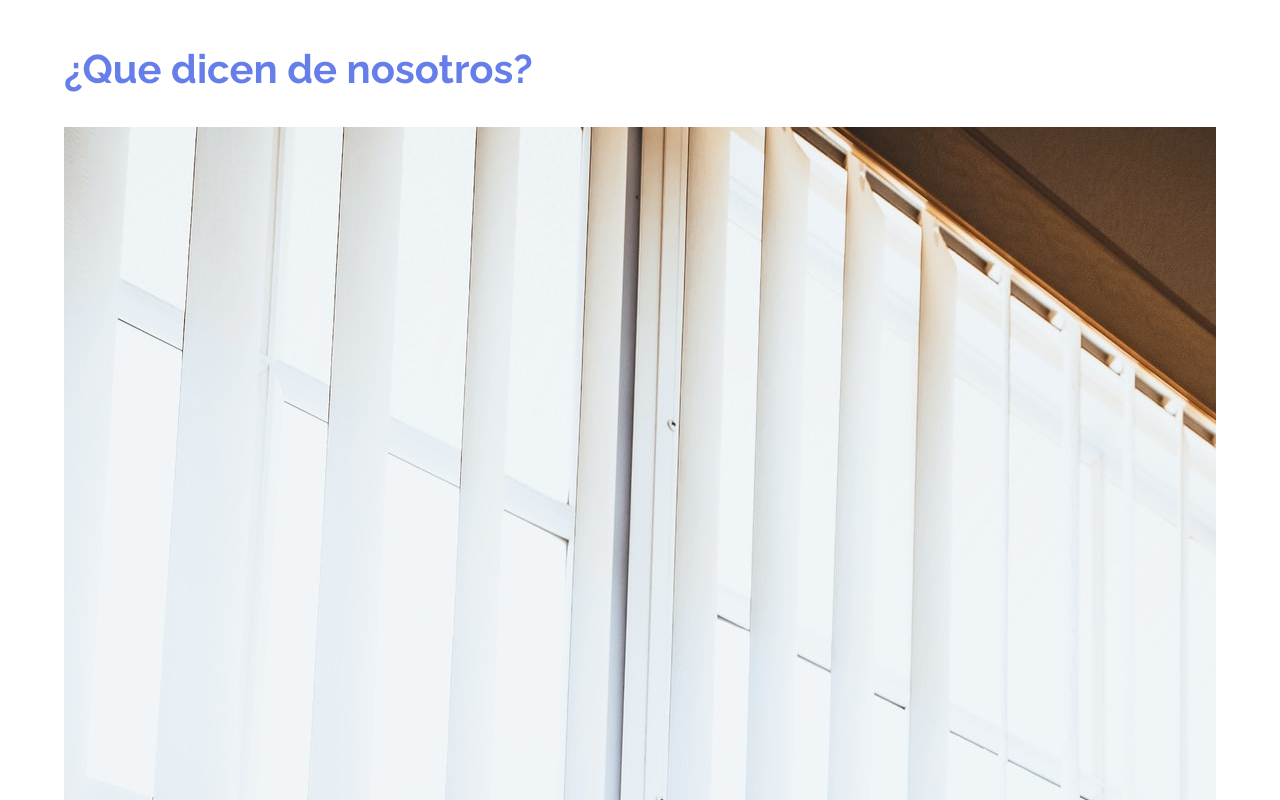
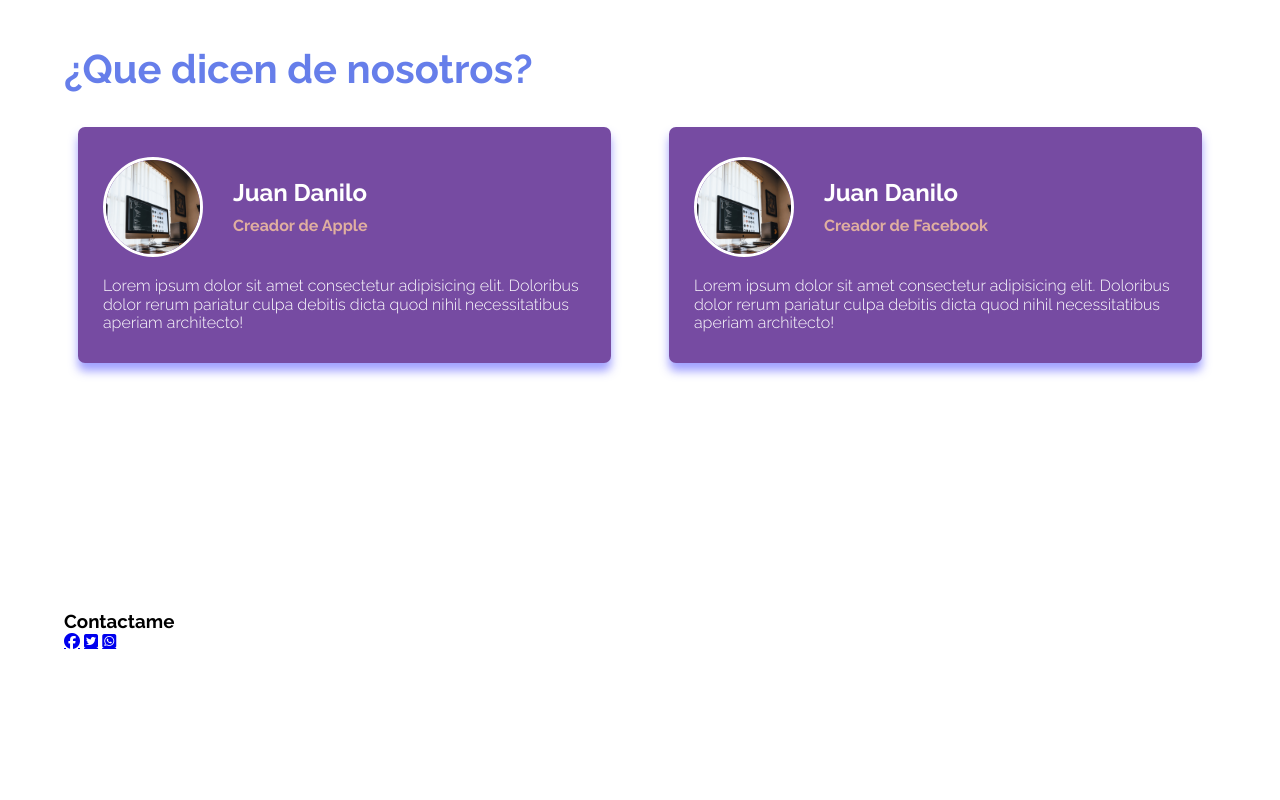
Before and after one commit to J-Danilo0/Portafolio-de-prueba, a plain HTML site: page index.html in a window 1280 px wide. Shown: the part 3180-3980 px from the top of the page. After the commit the page ends 3911 px from the top, so only its background shows below. Drawn offline with Linux system fonts and the light colour scheme.

Commit message:
maquetando la sección de testimonios

```diff
--- a/css/estilos.css
+++ b/css/estilos.css
@@ -246,3 +246,55 @@ body {
     margin-top: 10px;
     font-size: 30px;
 }
+
+/*Testimony*/
+
+.testimony__grid{
+   width: 100%;
+   display: grid;
+   grid-template-columns: 1fr 1fr;
+   grid-gap: 30px;
+}
+
+.testimony__item{
+    width: 95%;
+    margin: 0 auto;
+    background: var(--color-secundary);
+    box-shadow: 0px 8px 10px rgba(66, 66, 666, .5);
+    border-radius: 7px;
+    padding: 7px;
+    padding: 30px 25px;
+    color: #fff;
+    margin-bottom: 50px;
+}
+
+.testimony__person{
+    display: flex;
+    align-items: center;
+    margin-bottom: 20px;
+}
+
+.testimony__img{
+    width: 100px;
+    min-width: 100px;
+    height: 100px;
+    object-fit: cover;
+    object-position: top;
+    border-radius: 50%;
+    border: 3px solid #fff;
+    margin-right: 30px;
+}
+
+.testimony__name{
+    font-size: 1.5rem;
+    margin-bottom: 10px;
+}
+
+.testimony__verification{
+    color: #E0AFA0;
+    font-weight: 700;
+}
+
+.testimony__review{
+     font-weight: 300;
+}
--- a/index.html
+++ b/index.html
@@ -111,7 +111,7 @@
         <section class="testimony container">
             <h2 class="subtitle">¿Que dicen de nosotros?</h2>
 
-            <div class="testimoni__grid">
+            <div class="testimony__grid">
                 <article class="testimony__item">
                     <div class="testimony__person">
                         <img src="./assets/aral-tasher-vWsubsaym3o-unsplash.jpg" alt="aral" class="testimony__img">
@@ -129,7 +129,7 @@
                         <img src="./assets/aral-tasher-vWsubsaym3o-unsplash.jpg" alt="aral" class="testimony__img">
                         <div class="testimony__text">
                             <h3 class="testimony__name">Juan Danilo</h3>
-                            <p class="testimony__verification">Creador de Apple</p>
+                            <p class="testimony__verification">Creador de Facebook</p>
                         </div>
                     </div>
 
```
